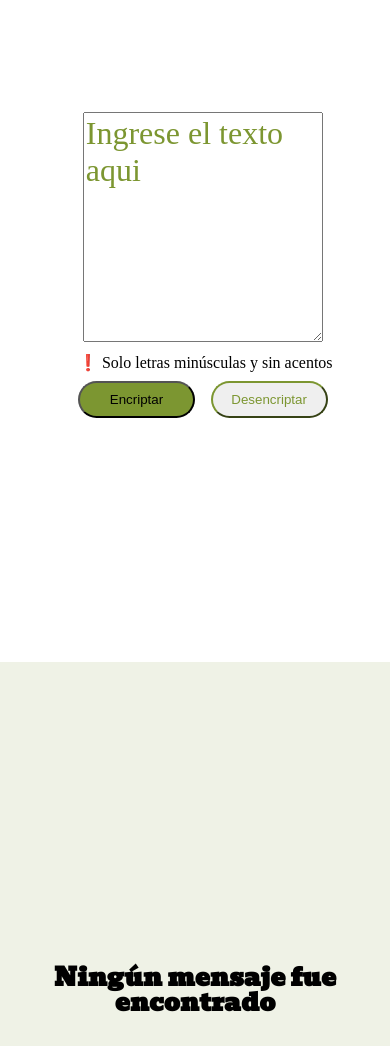
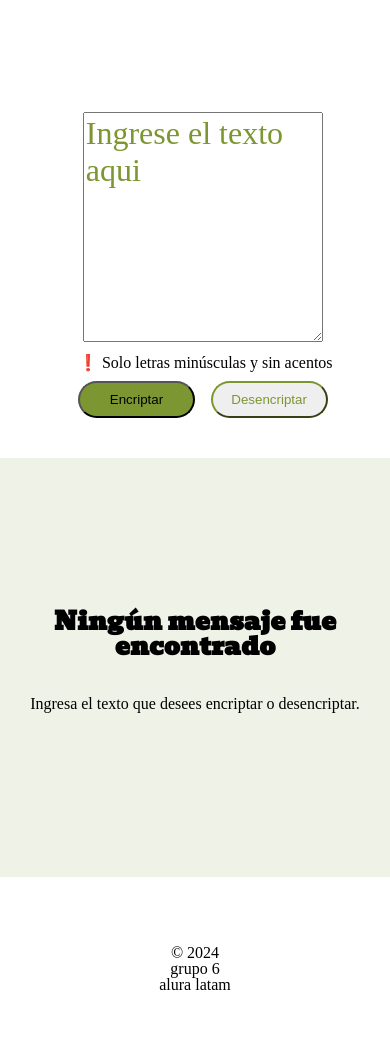
Before and after one commit to pkrgt32/encriptador-de-texto-1, a plain HTML site: page index.html in a window 390 px wide. Shown: the part 54-1100 px from the top of the page. After the commit the page ends 1050 px from the top, so only its background shows below. Drawn offline with Linux system fonts and the light colour scheme.

Commit message:
Add files via upload

```diff
--- a/styles.css
+++ b/styles.css
@@ -334,8 +334,8 @@ footer{
   width: 0px;
 }
 footer{
-  height: 10%;
-  top: 1310px;
+  height: 5%;
+  top: 1290px;
 
 }
 
@@ -361,7 +361,7 @@ footer{
 
     width: 100%;
     height: 41%;
-    top: 70%;
+    top: 50%;
     left: 0%
   }
   .cajaImput{
@@ -380,9 +380,14 @@ footer{
   }
   .texMesage{
     font-size: 1em;
-    top: 60%;
+    top: 100px;
   }
   .butC{
     height: 15%;
   }
+  footer{
+    height: 5%;
+    top: 999px;
+
+  }
 }
```
